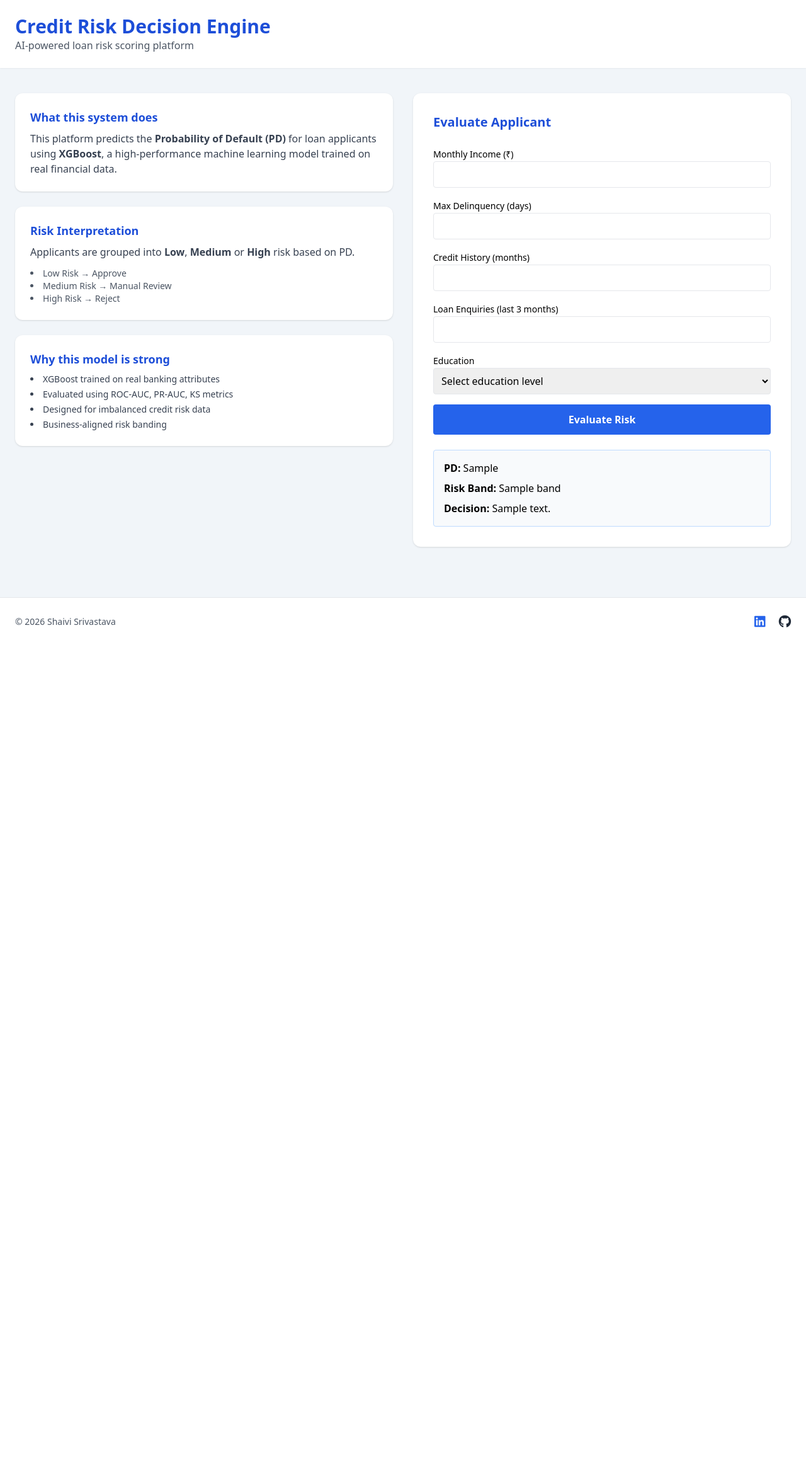
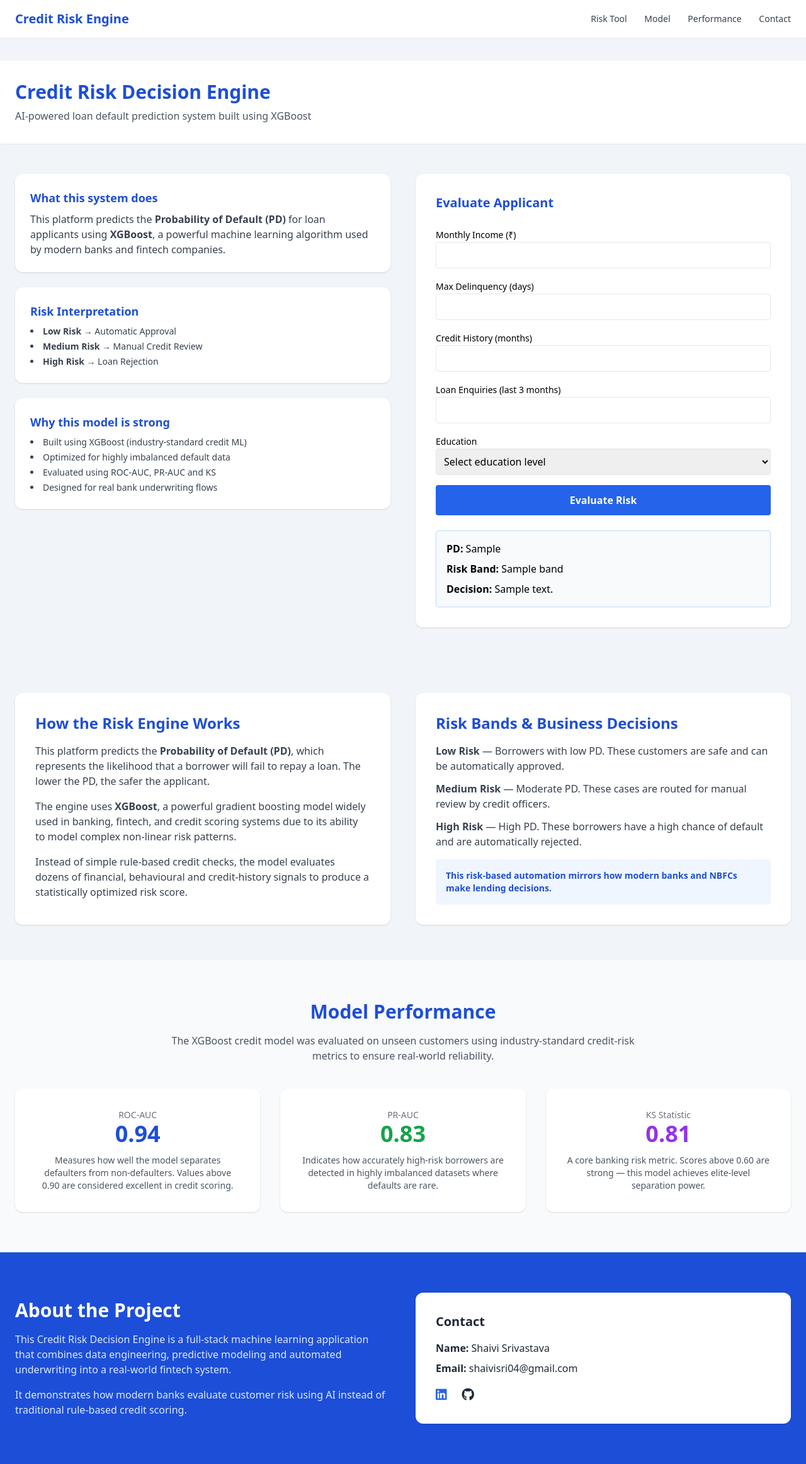
Before and after one commit to ShaiviSri04/credit-risk-engine, a Flask app: template templates/index.html in a window 1280 px wide. Shown: the whole page at 63% size. Before the commit the page ends 996 px from the top, so only its background shows below. Run offline with Flask 3, Linux system fonts and the light colour scheme; the template is opened without the code that fills it: most values are stand-ins (such as "Sample title", 1, 10 or a date in 2020); parts of the project's set-up code (start-up, migrations or seed data) failed here and were passed over; some libraries are stand-ins or nearby versions.

Commit message:
Add navigation bar and sections

```diff
--- a/templates/index.html
+++ b/templates/index.html
@@ -7,57 +7,69 @@
 <link rel="stylesheet" href="https://cdnjs.cloudflare.com/ajax/libs/font-awesome/6.5.0/css/all.min.css">
 </head>
 
-<body class="bg-slate-100">
+<body class="bg-slate-100 pt-24">
 
-<!-- HERO -->
-<header class="bg-white shadow-sm py-6">
-  <div class="max-w-7xl mx-auto px-6 flex justify-between items-center">
-    <div>
-      <h1 class="text-3xl font-bold text-blue-700">Credit Risk Decision Engine</h1>
-      <p class="text-gray-600">AI-powered loan risk scoring platform</p>
+<!-- ================= NAVBAR ================= -->
+<nav class="bg-white shadow-sm fixed top-0 w-full z-50">
+  <div class="max-w-7xl mx-auto px-6 py-4 flex justify-between items-center">
+    <h1 class="text-xl font-bold text-blue-700">Credit Risk Engine</h1>
+
+    <div class="space-x-6 text-sm font-medium text-gray-700">
+      <a href="#tool" class="hover:text-blue-600">Risk Tool</a>
+      <a href="#about" class="hover:text-blue-600">Model</a>
+      <a href="#metrics" class="hover:text-blue-600">Performance</a>
+      <a href="#contact" class="hover:text-blue-600">Contact</a>
     </div>
+  </div>
+</nav>
+
+<!-- ================= HERO ================= -->
+<header class="bg-white shadow-sm py-8">
+  <div class="max-w-7xl mx-auto px-6">
+    <h1 class="text-3xl font-bold text-blue-700">Credit Risk Decision Engine</h1>
+    <p class="text-gray-600 mt-2">
+      AI-powered loan default prediction system built using XGBoost
+    </p>
   </div>
 </header>
 
-<!-- MAIN -->
-<div class="max-w-7xl mx-auto px-6 py-10 grid grid-cols-2 gap-8">
+<!-- ================= MAIN ================= -->
+<a id="tool"></a>
+<div class="max-w-7xl mx-auto px-6 py-12 grid grid-cols-1 md:grid-cols-2 gap-10">
 
-<!-- LEFT PANEL -->
+<!-- LEFT -->
 <div class="space-y-6">
 
 <div class="bg-white p-6 rounded-xl shadow">
   <h2 class="text-lg font-bold text-blue-700 mb-2">What this system does</h2>
   <p class="text-gray-700">
     This platform predicts the <b>Probability of Default (PD)</b> for loan applicants using
-    <b>XGBoost</b>, a high-performance machine learning model trained on real financial data.
+    <b>XGBoost</b>, a powerful machine learning algorithm used by modern banks and fintech companies.
   </p>
 </div>
 
 <div class="bg-white p-6 rounded-xl shadow">
   <h2 class="text-lg font-bold text-blue-700 mb-2">Risk Interpretation</h2>
-  <p class="text-gray-700">
-    Applicants are grouped into <b>Low</b>, <b>Medium</b> or <b>High</b> risk based on PD.
-  </p>
-  <ul class="mt-3 text-sm text-gray-600 list-disc list-inside">
-    <li>Low Risk → Approve</li>
-    <li>Medium Risk → Manual Review</li>
-    <li>High Risk → Reject</li>
+  <ul class="text-gray-700 text-sm list-disc list-inside space-y-1">
+    <li><b>Low Risk</b> → Automatic Approval</li>
+    <li><b>Medium Risk</b> → Manual Credit Review</li>
+    <li><b>High Risk</b> → Loan Rejection</li>
   </ul>
 </div>
 
 <div class="bg-white p-6 rounded-xl shadow">
   <h2 class="text-lg font-bold text-blue-700 mb-2">Why this model is strong</h2>
   <ul class="text-gray-700 text-sm list-disc list-inside space-y-1">
-    <li>XGBoost trained on real banking attributes</li>
-    <li>Evaluated using ROC-AUC, PR-AUC, KS metrics</li>
-    <li>Designed for imbalanced credit risk data</li>
-    <li>Business-aligned risk banding</li>
+    <li>Built using XGBoost (industry-standard credit ML)</li>
+    <li>Optimized for highly imbalanced default data</li>
+    <li>Evaluated using ROC-AUC, PR-AUC and KS</li>
+    <li>Designed for real bank underwriting flows</li>
   </ul>
 </div>
 
 </div>
 
-<!-- RIGHT PANEL -->
+<!-- RIGHT -->
 <div class="bg-white p-8 rounded-xl shadow space-y-6">
 
 <h2 class="text-xl font-bold text-blue-700">Evaluate Applicant</h2>
@@ -111,31 +123,157 @@ Evaluate Risk
 {% endif %}
 
 </div>
-
 </div>
 
-<!-- FOOTER -->
-<footer class="bg-white border-t py-6 mt-10">
-<div class="max-w-7xl mx-auto px-6 flex justify-between items-center">
-  <span class="text-sm text-gray-600">© 2026 Shaivi Srivastava</span>
-  <div class="space-x-4 text-xl">
-    <a href="https://www.linkedin.com/in/shaivisri04/"
-     target="_blank"
-     rel="noopener noreferrer"
-     class="text-blue-600 text-xl hover:text-blue-800">
-     <i class="fab fa-linkedin"></i>
-    </a>
+<!-- ================= MODEL ================= -->
+<a id="about"></a>
+<section class="max-w-7xl mx-auto px-6 py-14">
+  <div class="grid md:grid-cols-2 gap-10">
 
-    <a href="https://github.com/YOUR_GITHUB"
-     target="_blank"
-     rel="noopener noreferrer"
-     class="text-gray-800 text-xl hover:text-black">
-     <i class="fab fa-github"></i>
-    </a>
+    <div class="bg-white p-8 rounded-xl shadow">
+      <h2 class="text-2xl font-bold text-blue-700 mb-4">
+        How the Risk Engine Works
+      </h2>
+
+      <p class="text-gray-700 mb-4">
+        This platform predicts the <b>Probability of Default (PD)</b>, which represents the likelihood
+        that a borrower will fail to repay a loan. The lower the PD, the safer the applicant.
+      </p>
+
+      <p class="text-gray-700 mb-4">
+        The engine uses <b>XGBoost</b>, a powerful gradient boosting model widely used in
+        banking, fintech, and credit scoring systems due to its ability to model complex
+        non-linear risk patterns.
+      </p>
+
+      <p class="text-gray-700">
+        Instead of simple rule-based credit checks, the model evaluates dozens of financial,
+        behavioural and credit-history signals to produce a statistically optimized risk score.
+      </p>
+    </div>
+
+    <div class="bg-white p-8 rounded-xl shadow">
+      <h2 class="text-2xl font-bold text-blue-700 mb-4">
+        Risk Bands & Business Decisions
+      </h2>
+
+      <ul class="space-y-3 text-gray-700">
+        <li>
+          <b>Low Risk</b> — Borrowers with low PD.
+          These customers are safe and can be automatically approved.
+        </li>
+        <li>
+          <b>Medium Risk</b> — Moderate PD.
+          These cases are routed for manual review by credit officers.
+        </li>
+        <li>
+          <b>High Risk</b> — High PD.
+          These borrowers have a high chance of default and are automatically rejected.
+        </li>
+      </ul>
+
+      <div class="mt-4 bg-blue-50 p-4 rounded">
+        <p class="text-sm text-blue-700 font-semibold">
+          This risk-based automation mirrors how modern banks and NBFCs make lending decisions.
+        </p>
+      </div>
+    </div>
 
   </div>
-</div>
-</footer>
+</section>
+
+
+<!-- ================= PERFORMANCE ================= -->
+<a id="metrics"></a>
+<section class="bg-slate-50 py-16">
+  <div class="max-w-7xl mx-auto px-6 text-center">
+
+    <h2 class="text-3xl font-bold text-blue-700 mb-4">
+      Model Performance
+    </h2>
+
+    <p class="text-gray-600 max-w-3xl mx-auto mb-10">
+      The XGBoost credit model was evaluated on unseen customers using
+      industry-standard credit-risk metrics to ensure real-world reliability.
+    </p>
+
+    <div class="grid md:grid-cols-3 gap-8">
+
+      <div class="bg-white p-8 rounded-xl shadow">
+        <p class="text-sm text-gray-500">ROC-AUC</p>
+        <p class="text-4xl font-bold text-blue-700">0.94</p>
+        <p class="text-sm text-gray-600 mt-3">
+          Measures how well the model separates defaulters from non-defaulters.
+          Values above 0.90 are considered excellent in credit scoring.
+        </p>
+      </div>
+
+      <div class="bg-white p-8 rounded-xl shadow">
+        <p class="text-sm text-gray-500">PR-AUC</p>
+        <p class="text-4xl font-bold text-green-600">0.83</p>
+        <p class="text-sm text-gray-600 mt-3">
+          Indicates how accurately high-risk borrowers are detected in highly imbalanced datasets
+          where defaults are rare.
+        </p>
+      </div>
+
+      <div class="bg-white p-8 rounded-xl shadow">
+        <p class="text-sm text-gray-500">KS Statistic</p>
+        <p class="text-4xl font-bold text-purple-600">0.81</p>
+        <p class="text-sm text-gray-600 mt-3">
+          A core banking risk metric. Scores above 0.60 are strong — this model achieves elite-level
+          separation power.
+        </p>
+      </div>
+
+    </div>
+
+  </div>
+</section>
+
+
+<!-- ================= CONTACT ================= -->
+<a id="contact"></a>
+<section class="bg-blue-700 py-16 text-white">
+  <div class="max-w-7xl mx-auto px-6 grid md:grid-cols-2 gap-10 items-center">
+
+    <div>
+      <h2 class="text-3xl font-bold mb-4">About the Project</h2>
+      <p class="text-blue-100 mb-4">
+        This Credit Risk Decision Engine is a full-stack machine learning application that
+        combines data engineering, predictive modeling and automated underwriting into
+        a real-world fintech system.
+      </p>
+      <p class="text-blue-100">
+        It demonstrates how modern banks evaluate customer risk using AI instead of
+        traditional rule-based credit scoring.
+      </p>
+    </div>
+
+    <div class="bg-white text-gray-800 p-8 rounded-xl shadow">
+      <h3 class="text-xl font-bold mb-4">Contact</h3>
+
+      <p class="mb-2"><b>Name:</b> Shaivi Srivastava</p>
+      <p class="mb-2"><b>Email:</b> shaivisri04@gmail.com</p>
+
+      <div class="flex space-x-6 mt-4 text-xl">
+        <a href="https://www.linkedin.com/in/shaivisri04/" target="_blank" class="text-blue-600">
+          <i class="fab fa-linkedin"></i>
+        </a>
+        <a href="https://github.com/ShaiviSri04" target="_blank" class="text-gray-800">
+          <i class="fab fa-github"></i>
+        </a>
+      </div>
+    </div>
+
+  </div>
+</section>
+
+      </div>
+    </div>
+
+  </div>
+</section>
 
 </body>
 </html>
```
